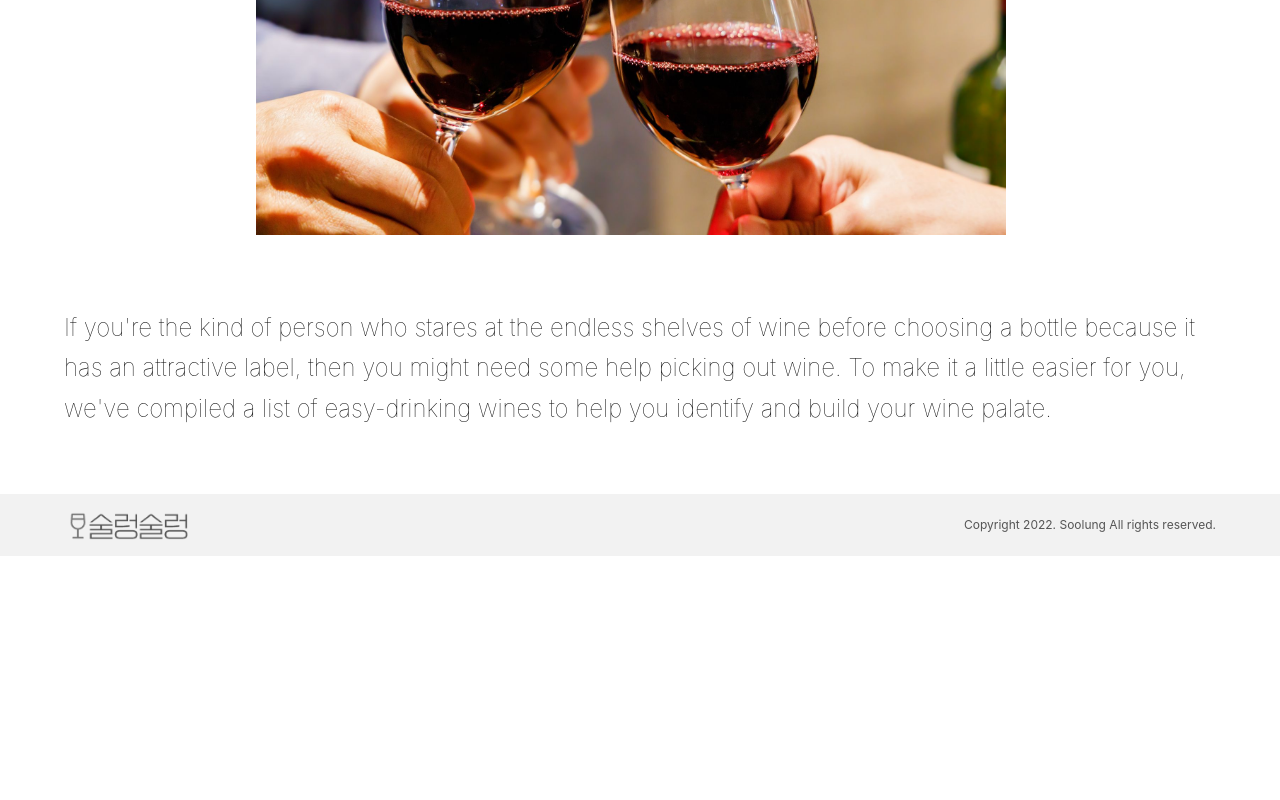
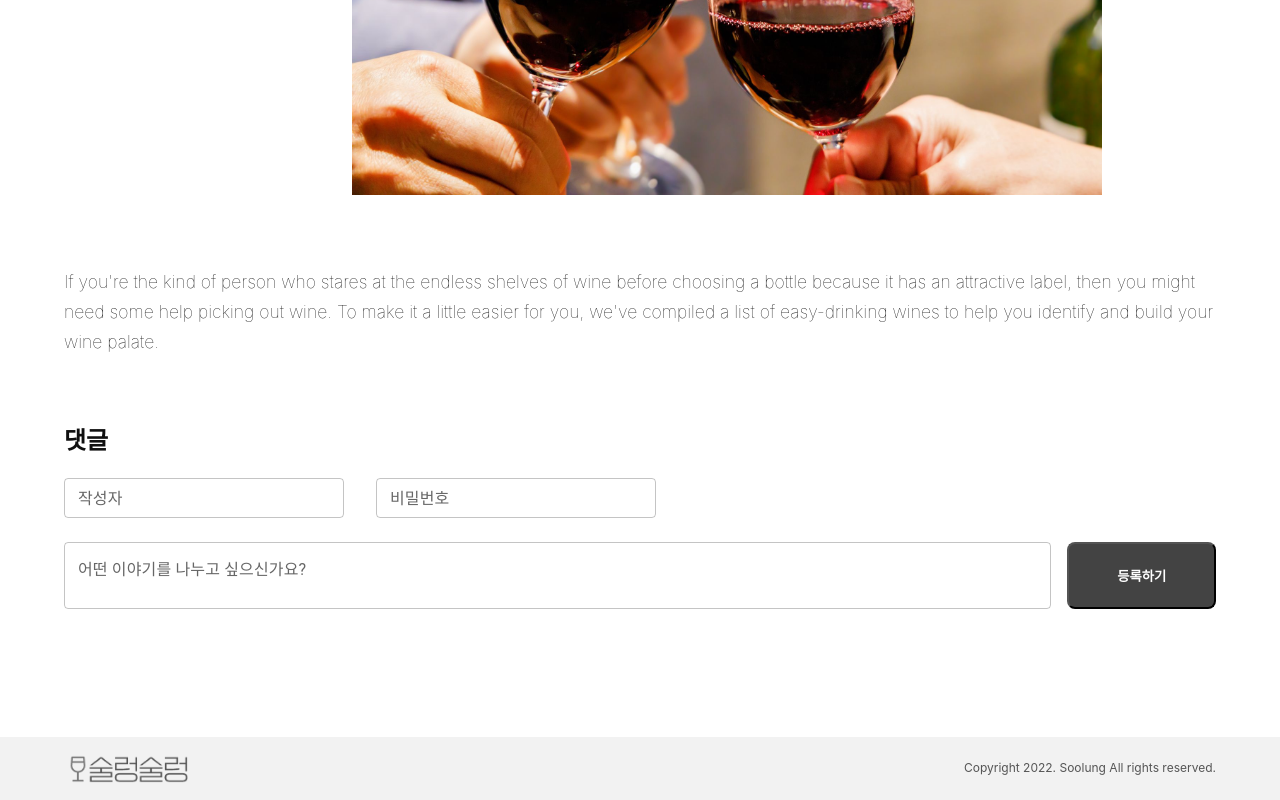
Before and after one commit to 5zzolago/Soolung-project, a React (Create React App) app: page /board/1 in a window 1280 px wide. Shown: the part 559-1359 px from the top of the page. Before the commit the page ends 1115 px from the top, so only its background shows below. Built offline with nearby package versions, Linux system fonts and the light colour scheme.

Commit message:
feat. BoardDetail관련추가

```diff
--- /dev/null
+++ b/src/components/board/BoardDetailWrite.jsx
@@ -0,0 +1,106 @@
+import React from "react";
+import TextField from "@mui/material/TextField";
+
+import styled from "styled-components";
+
+const BoardDetailWrite = ({ onArticleFormSubmitEvent }) => {
+  //   const { username, password, comment } = articleFormData;
+  return (
+    <BoardDetailWrap>
+      <BoardDetailContainer>
+        <BoardDetailHeadBox>
+          <BoardDetailHeadText>댓글</BoardDetailHeadText>
+        </BoardDetailHeadBox>
+        <BoardDetailForm onSubmit={onArticleFormSubmitEvent}>
+          <BoardDetailInputBox>
+            <TextField
+              id="username"
+              name="username"
+              type="text"
+              label="작성자"
+              variant="outlined"
+              size="small"
+              sx={{ width: { sm: 280 } }}
+              //   value={username}
+              //   onChange={onFormValueChangeEvent}
+            />
+            <TextField
+              id="password"
+              name="password"
+              type="password"
+              label="비밀번호"
+              variant="outlined"
+              size="small"
+              sx={{ width: { sm: 280 } }}
+              //   value={password}
+              //   onChange={onFormValueChangeEvent}
+            />
+          </BoardDetailInputBox>
+          <BoardDetailCommentBox>
+            <TextField
+              id="comment"
+              name="comment"
+              label="어떤 이야기를 나누고 싶으신가요?"
+              fullWidth
+              multiline
+              rows={1.5}
+              //   value={comment}
+              //   onChange={onFormValueChangeEvent}
+            />
+            <BoardDetailCommentBtn type="submit">
+              등록하기
+            </BoardDetailCommentBtn>
+          </BoardDetailCommentBox>
+        </BoardDetailForm>
+      </BoardDetailContainer>
+      {/* {articleComment.map((cmt) => (
+        <BoardDetailComment key={cmt.id} articleComment={cmt} />
+      ))} */}
+    </BoardDetailWrap>
+  );
+};
+
+const BoardDetailWrap = styled.div`
+  width: 100%;
+  padding-bottom: 5rem;
+`;
+
+const BoardDetailContainer = styled.div`
+  width: 100%;
+`;
+
+const BoardDetailHeadBox = styled.div`
+  width: 100%;
+`;
+
+const BoardDetailHeadText = styled.h2`
+  font-weight: bold;
+`;
+
+const BoardDetailForm = styled.form`
+  width: 100%;
+`;
+
+const BoardDetailInputBox = styled.div`
+  display: flex;
+  align-items: center;
+  gap: 2rem;
+  margin-top: 1rem;
+  margin-bottom: 1.5rem;
+`;
+
+const BoardDetailCommentBox = styled.div`
+  width: 100%;
+  display: flex;
+  gap: 1rem;
+`;
+
+const BoardDetailCommentBtn = styled.button`
+  width: 15%;
+  border-radius: 0.5rem;
+  color: white;
+  background-color: #434343;
+  font-weight: bold;
+  cursor: pointer;
+`;
+export default BoardDetailWrite;
--- a/src/pages/BoardDetailPage.jsx
+++ b/src/pages/BoardDetailPage.jsx
@@ -1,6 +1,9 @@
 import React from "react";
 import styled from "styled-components";
 import wine from "../assets/wine.jpg";
+
+import BoardDetailWrite from "../components/board/BoardDetailWrite";
+
 const BoardDetailPage = () => {
   return (
     <BoardDetailWrap>
@@ -22,6 +25,7 @@ const BoardDetailPage = () => {
           you, we've compiled a list of easy-drinking wines to help you identify
           and build your wine palate.
         </BoardDetailDesc>
+        <BoardDetailWrite />
       </BoardDetailPostingContainer>
     </BoardDetailWrap>
   );
@@ -32,10 +36,13 @@ const BoardDetailWrap = styled.div`
 `;
 const BoardDetailTitleContainer = styled.div`
   width: 100%;
+  height: 100px;
+  margin-bottom: 10px;
+  position: relative;
 `;
 
 const BoardDetailTitleName = styled.h1`
-  position: relative;
+  /* position: relative; */
   font-weight: bold;
   text-align: left;
   margin-top: 4rem;
@@ -62,14 +69,16 @@ const BoardDetailPostingContainer = styled.div`
 `;
 
 const BoardDetailImage = styled.div`
+  margin: 0 auto;
   width: 50%;
-  margin-left: 12rem;
-  margin-top: 6rem;
+  img {
+    display: inline-block;
+  }
 `;
 
 const BoardDetailDesc = styled.p`
   font-weight: lighter;
-  font-size: 1.5rem;
+  font-size: 1.1rem;
   margin-top: 4rem;
   margin-bottom: 4rem;
 `;
```
Also changed, not shown: src/components/board/BoardDetailComment.jsx (added, +100 -0 lines).
